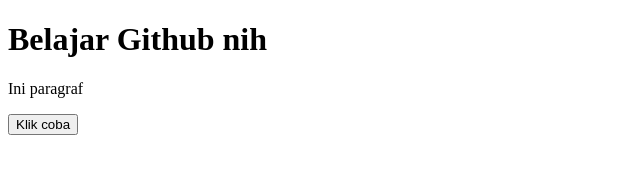
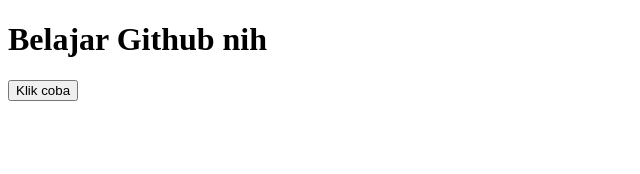
Before and after one commit to alfaatih1453/belajar-github, a plain HTML site: page index.html in a window 1280 px wide. Shown: the whole page, without its empty margins (0-640 px from the left). Drawn offline with Linux system fonts and the light colour scheme.

Commit message:
apus paragraf

```diff
--- a/index.html
+++ b/index.html
@@ -7,7 +7,6 @@
 </head>
 <body>
     <h1>Belajar Github nih</h1>
-    <p>Ini paragraf</p>
     <button>Klik coba</button>
 </body>
 </html>
```
